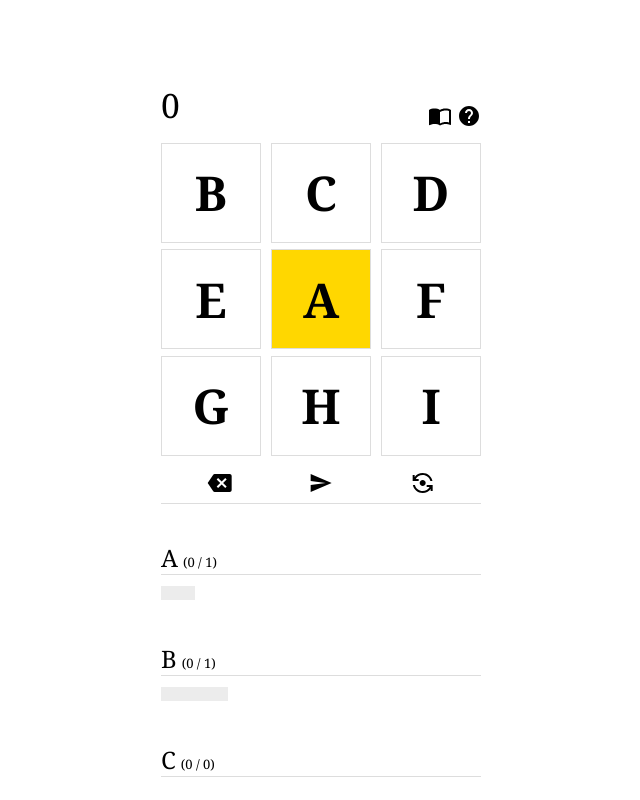
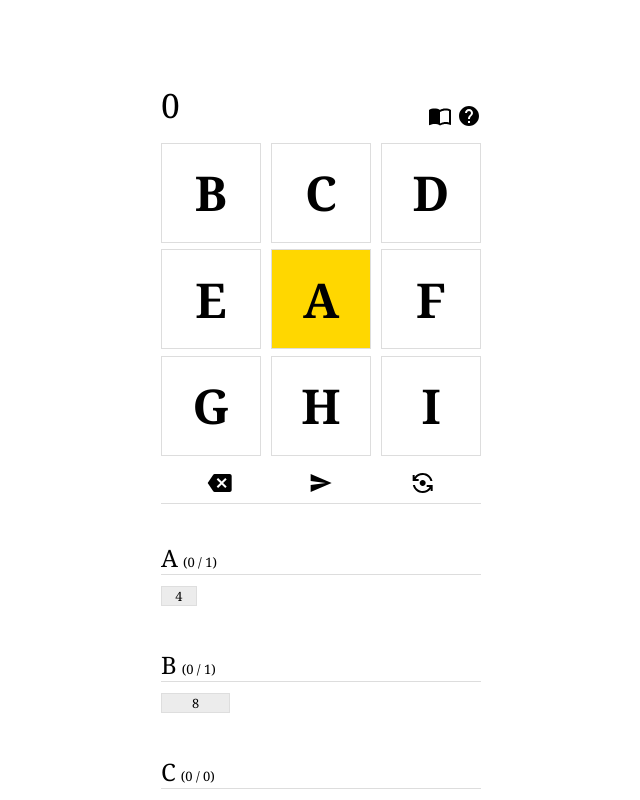
Before and after one commit to willemvlh/spelbij, a React (Create React App) app: page / in a window 1280 px wide. Shown: the top 800 px of the page, without its empty margins (319-959 px from the left). Built offline with nearby package versions, Linux system fonts and the light colour scheme.

Commit message:
Add length of word to not found words

```diff
--- a/src/components/WordListForLetter/Word/Word.module.scss
+++ b/src/components/WordListForLetter/Word/Word.module.scss
@@ -4,9 +4,11 @@
 
 .hiddenWord{
   background: #d2d2d26e;
-  height: 14px;
   margin-top: 2px;
   margin-bottom: 2px;
+  font-size: 0.8em;
+  text-align: center;
+  border: solid 1px #dedede;
 }
 
 .foundWord{
--- a/src/components/WordListForLetter/Word/Word.tsx
+++ b/src/components/WordListForLetter/Word/Word.tsx
@@ -27,10 +27,10 @@ export const Word: React.FC<{ word: string, foundStatus: FoundStatus }> = ({word
         return word.length * 8.4 //approximately
     }
 
-    function getWord() {
+    function getWord(): string {
         switch (foundStatus) {
             case FoundStatus.Hidden:
-                return "";
+                return word.length.toString();
             default:
                 return word
         }
```
Also changed, not shown: 1 other file (tests, documents, lock files or other folders).
